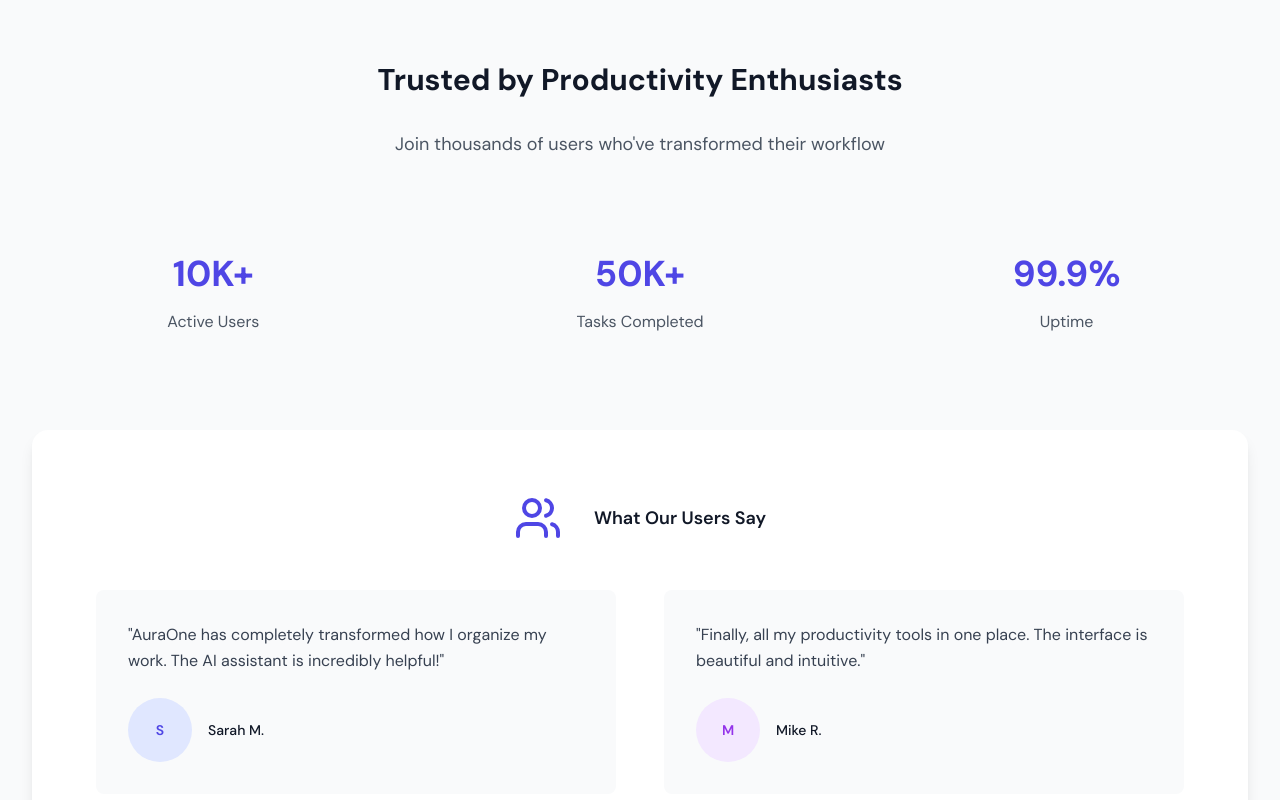
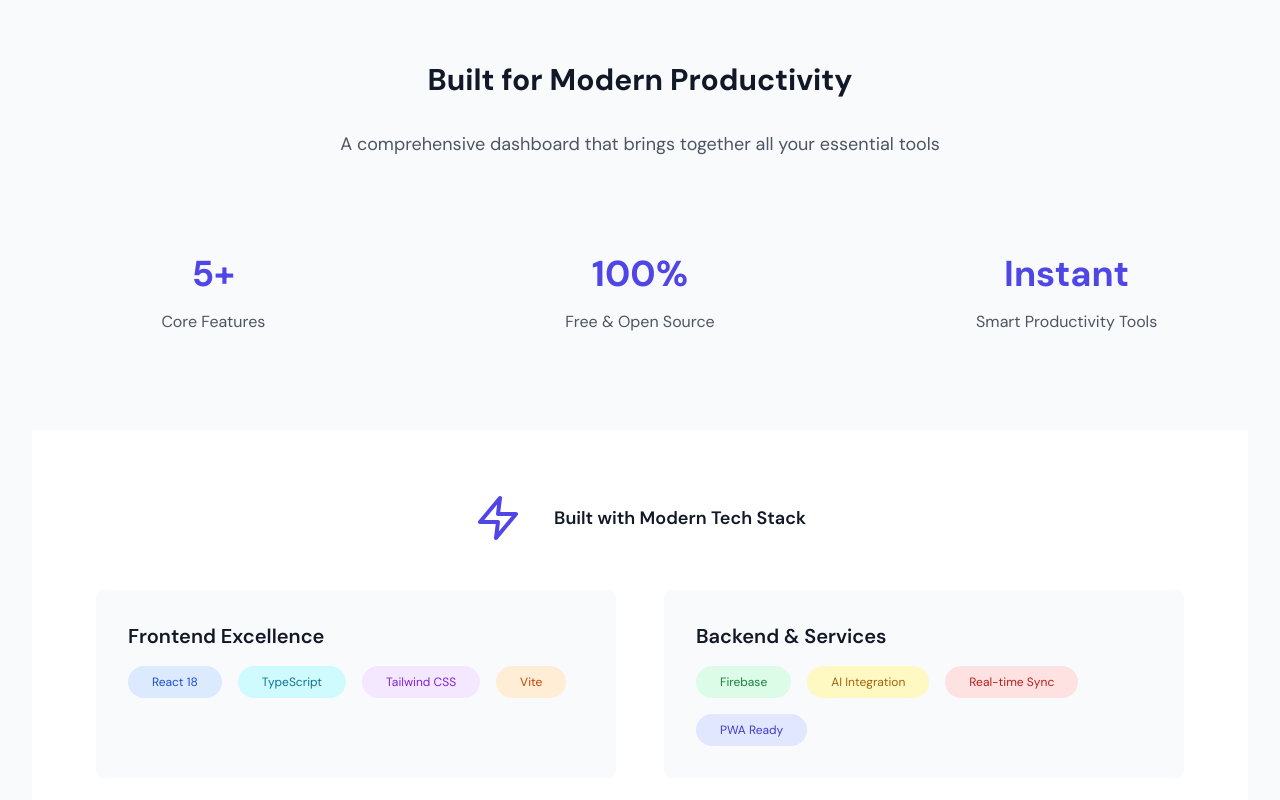
Before and after one commit to dhyan2815/AuraOne, a React (Vite) app: page /signup in a window 1280 px wide. Shown: the part 2680-3480 px from the top of the page. Built offline with nearby package versions, Linux system fonts and the light colour scheme; no server answers.

Commit message:
update: tech stack & CTA section #30

```diff
--- a/src/pages/SignUp.tsx
+++ b/src/pages/SignUp.tsx
@@ -245,51 +245,52 @@ const SignUp = () => {
                 </div>
             </div>
 
-            {/* Social Proof Section */}
+            {/* Features Showcase Section */}
             <div className="bg-gray-50 py-16">
                 <div className="container mx-auto px-4">
                     <div className="text-center mb-12">
-                        <h2 className="text-3xl font-bold text-gray-900 mb-4">Trusted by Productivity Enthusiasts</h2>
-                        <p className="text-lg text-gray-600">Join thousands of users who've transformed their workflow</p>
+                        <h2 className="text-3xl font-bold text-gray-900 mb-4">Built for Modern Productivity</h2>
+                        <p className="text-lg text-gray-600">A comprehensive dashboard that brings together all your essential tools</p>
                     </div>
 
                     <div className="grid grid-cols-1 md:grid-cols-3 gap-8 mb-12">
                         <div className="text-center">
-                            <div className="text-4xl font-bold text-indigo-600 mb-2">10K+</div>
-                            <div className="text-gray-600">Active Users</div>
+                            <div className="text-4xl font-bold text-indigo-600 mb-2">5+</div>
+                            <div className="text-gray-600">Core Features</div>
                         </div>
                         <div className="text-center">
-                            <div className="text-4xl font-bold text-indigo-600 mb-2">50K+</div>
-                            <div className="text-gray-600">Tasks Completed</div>
+                            <div className="text-4xl font-bold text-indigo-600 mb-2">100%</div>
+                            <div className="text-gray-600">Free & Open Source</div>
                         </div>
                         <div className="text-center">
-                            <div className="text-4xl font-bold text-indigo-600 mb-2">99.9%</div>
-                            <div className="text-gray-600">Uptime</div>
+                            <div className="text-4xl font-bold text-indigo-600 mb-2">Instant</div>
+                            <div className="text-gray-600">Smart Productivity Tools</div>
                         </div>
                     </div>
 
-                    <div className="bg-white rounded-2xl p-8 shadow-lg">
+                    {/* Technology Stack Section */}
+                    <div className="bg-white p-8">
                         <div className="flex items-center justify-center gap-4 mb-6">
-                            <Users className="w-6 h-6 text-indigo-600" />
-                            <span className="text-lg font-semibold text-gray-900">What Our Users Say</span>
+                            <Zap className="w-6 h-6 text-indigo-600" />
+                            <span className="text-lg font-semibold text-gray-900">Built with Modern Tech Stack</span>
                         </div>
                         <div className="grid grid-cols-1 md:grid-cols-2 gap-6">
                             <div className="p-4 bg-gray-50 rounded-lg">
-                                <p className="text-gray-700 mb-3">"AuraOne has completely transformed how I organize my work. The AI assistant is incredibly helpful!"</p>
-                                <div className="flex items-center gap-2">
-                                    <div className="w-8 h-8 bg-indigo-100 rounded-full flex items-center justify-center">
-                                        <span className="text-sm font-semibold text-indigo-600">S</span>
-                                    </div>
-                                    <span className="text-sm font-medium text-gray-900">Sarah M.</span>
+                                <h4 className="font-semibold text-gray-900 mb-2">Frontend Excellence</h4>
+                                <div className="flex flex-wrap gap-2">
+                                    <span className="px-3 py-1 bg-blue-100 text-blue-700 text-xs rounded-full">React 18</span>
+                                    <span className="px-3 py-1 bg-cyan-100 text-cyan-700 text-xs rounded-full">TypeScript</span>
+                                    <span className="px-3 py-1 bg-purple-100 text-purple-700 text-xs rounded-full">Tailwind CSS</span>
+                                    <span className="px-3 py-1 bg-orange-100 text-orange-700 text-xs rounded-full">Vite</span>
                                 </div>
                             </div>
                             <div className="p-4 bg-gray-50 rounded-lg">
-                                <p className="text-gray-700 mb-3">"Finally, all my productivity tools in one place. The interface is beautiful and intuitive."</p>
-                                <div className="flex items-center gap-2">
-                                    <div className="w-8 h-8 bg-purple-100 rounded-full flex items-center justify-center">
-                                        <span className="text-sm font-semibold text-purple-600">M</span>
-                                    </div>
-                                    <span className="text-sm font-medium text-gray-900">Mike R.</span>
+                                <h4 className="font-semibold text-gray-900 mb-2">Backend & Services</h4>
+                                <div className="flex flex-wrap gap-2">
+                                    <span className="px-3 py-1 bg-green-100 text-green-700 text-xs rounded-full">Firebase</span>
+                                    <span className="px-3 py-1 bg-yellow-100 text-yellow-700 text-xs rounded-full">AI Integration</span>
+                                    <span className="px-3 py-1 bg-red-100 text-red-700 text-xs rounded-full">Real-time Sync</span>
+                                    <span className="px-3 py-1 bg-indigo-100 text-indigo-700 text-xs rounded-full">PWA Ready</span>
                                 </div>
                             </div>
                         </div>
@@ -300,9 +301,9 @@ const SignUp = () => {
             {/* Final CTA Section */}
             <div className="bg-gradient-to-r from-indigo-600 to-purple-600 py-16">
                 <div className="container mx-auto px-4 text-center">
-                    <h2 className="text-3xl font-bold text-white mb-4">Ready to Transform Your Productivity?</h2>
+                    <h2 className="text-3xl font-bold text-white mb-4">Ready to Boost Your Productivity?</h2>
                     <p className="text-xl text-indigo-100 mb-8 max-w-2xl mx-auto">
-                        Join thousands of users who've already discovered the power of AuraOne
+                        Experience the power of modern web technologies in a beautiful, functional dashboard
                     </p>
                     <div className="flex flex-col sm:flex-row gap-4 justify-center">
                         <Link
```
